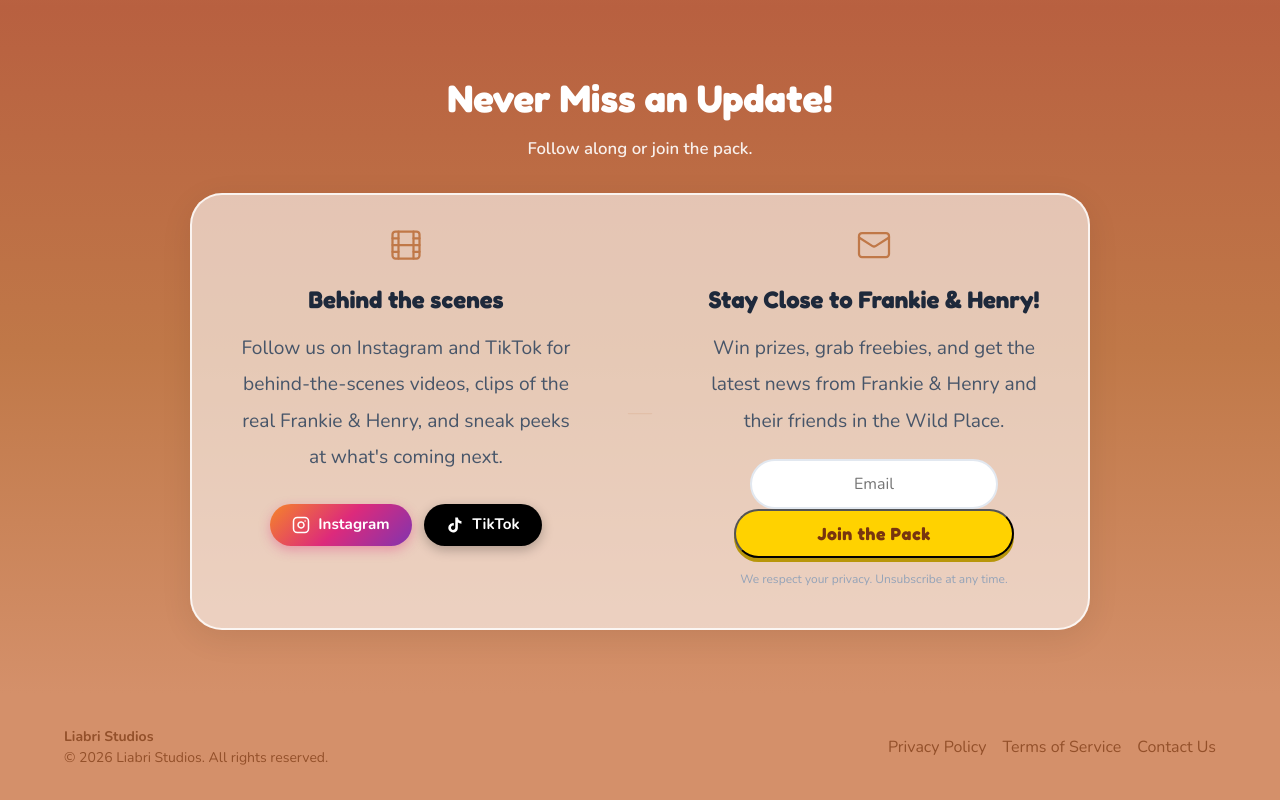
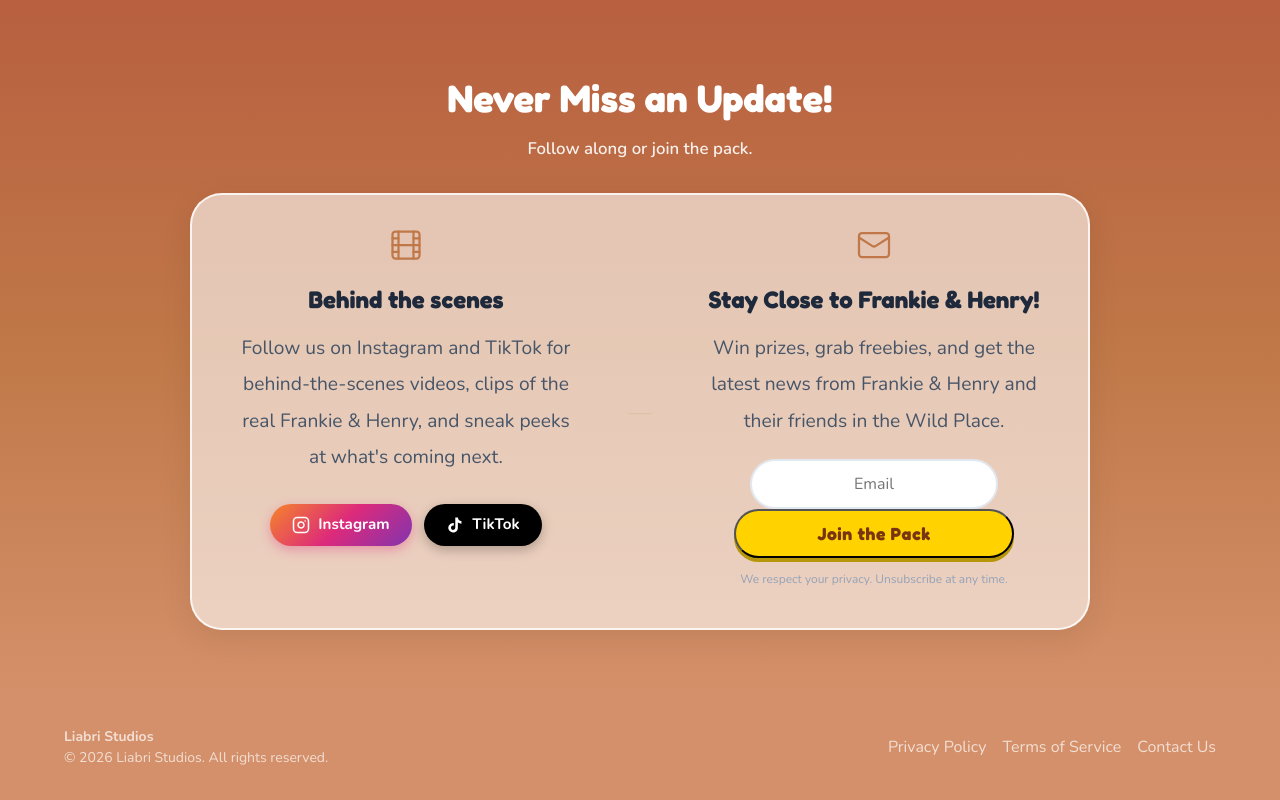
Before and after one commit to michelecameron21-art/Frankie-Henry-Website, a React (Vite) app: page / in a window 1280 px wide. Shown: the part 7924-8724 px from the top of the page. Built offline with nearby package versions, Linux system fonts and the light colour scheme.

Commit message:
Change footer text and links to white

```diff
--- a/src/components/Footer.jsx
+++ b/src/components/Footer.jsx
@@ -1,6 +1,6 @@
 export default function Footer() {
     return (
-        <footer style={{ background: '#D4906A', color: '#78350F', position: 'relative' }} className="py-8">
+        <footer style={{ background: '#D4906A', color: 'white', position: 'relative' }} className="py-8">
             <div className="container flex flex-col md:flex-row justify-between items-center gap-4">
                 <div className="text-sm" style={{ opacity: 0.7 }}>
                     <p className="font-bold">Liabri Studios</p>
--- a/src/index.css
+++ b/src/index.css
@@ -849,7 +849,7 @@ button {
 }
 
 .footer-link {
-    color: #78350F;
+    color: white;
     text-decoration: none;
     transition: 0.2s;
     opacity: 0.7;
```
